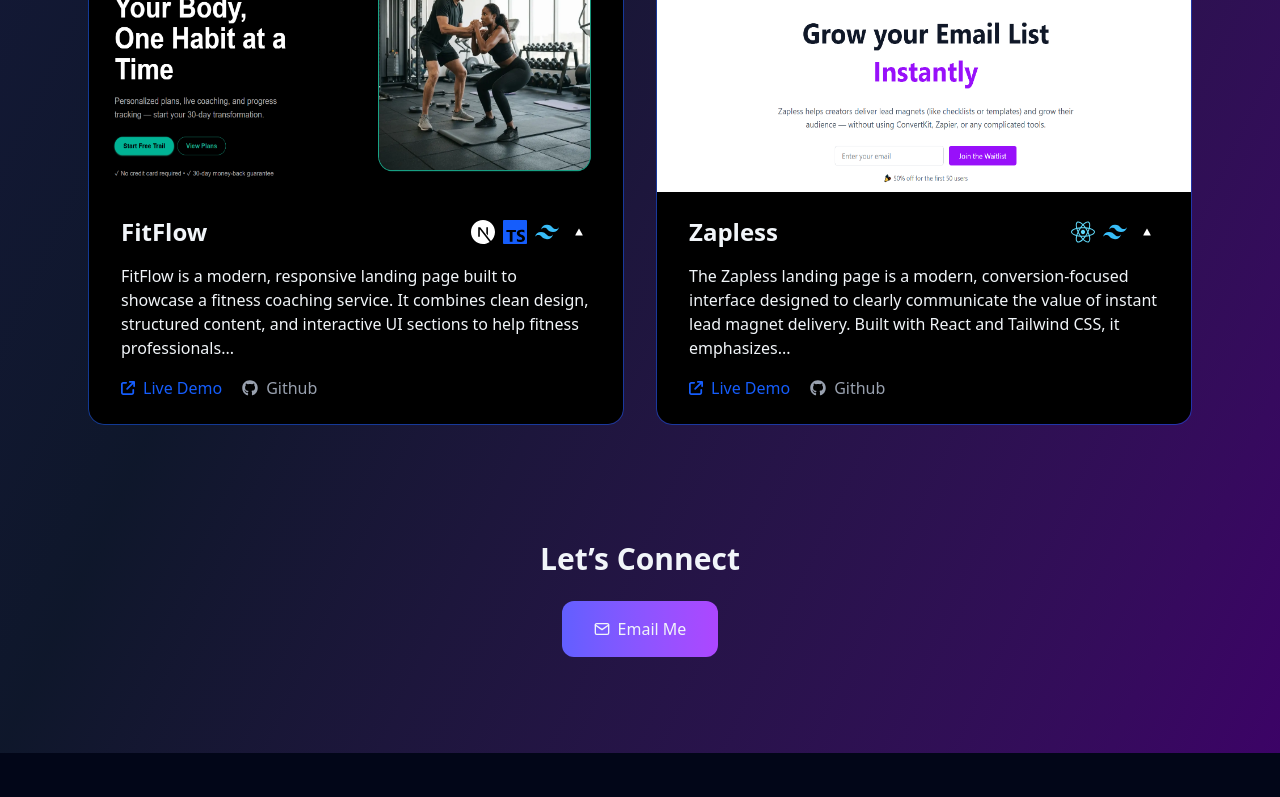
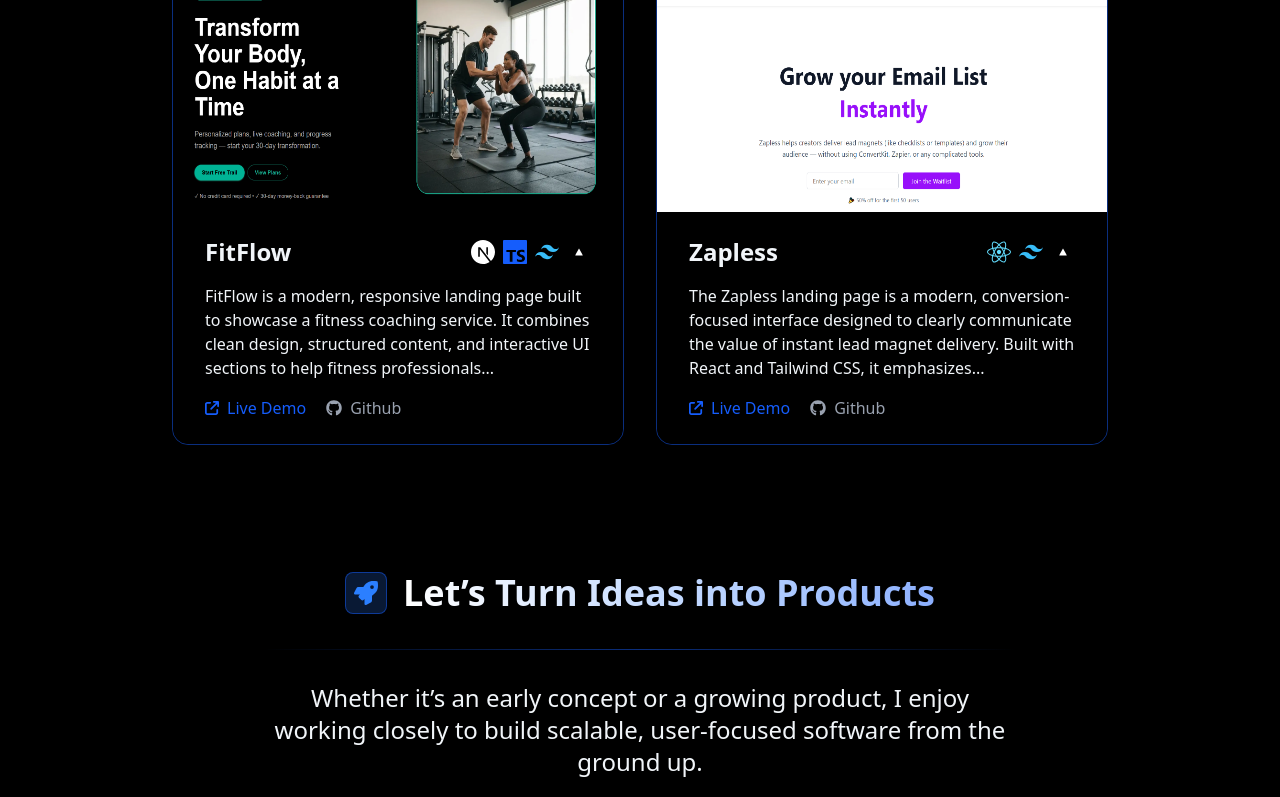
Before and after one commit to itsgauravkumar07/gaurav.site, a React (Vite) app: page / in a window 1280 px wide. Shown: the part 2000-2797 px from the top of the page. Before the commit the page ends 2753 px from the top, so only its background shows below. Built offline with nearby package versions, Linux system fonts and the light colour scheme.

Commit message:
Revise the design of contact section

```diff
--- a/src/App.jsx
+++ b/src/App.jsx
@@ -7,18 +7,14 @@
 
 export default function App() {
   return (
-    <div
-      className="
-        min-h-screen text-slate-100
-        bg-gradient-to-br
-        from-indigo-950 via-slate-900 to-purple-950
-      "
-    >
-      <Navbar />
-      <Hero />
-      <Skills />
-      <Projects />
-      <Contact />
+    <div className="min-h-screen text-slate-100 bg-black">
+      <div className="max-w-5xl mx-auto md:px-5">
+        <Navbar />
+        <Hero />
+        <Skills />
+        <Projects />
+        <Contact />
+      </div>
     </div>
   )
 }
--- a/src/components/Contact.jsx
+++ b/src/components/Contact.jsx
@@ -1,22 +1,39 @@
 import { FiMail } from "react-icons/fi"
+import { FaRocket } from 'react-icons/fa';
 import Reveal from "./Reveal"
 
 export default function Contact() {
   return (
-    <section id="contact" className="py-24 text-center">
-      <Reveal>
-        <h2 className="text-3xl font-bold mb-6">Let’s Connect</h2>
+    <section id="contact" className="py-5 text-center max-w-6xl mx-auto px-6 flex justify-center items-center">
+       <div className="px-2 py-2 flex items-center justify-center flex-col max-w-3xl">
+          <div className="flex gap-4 items-center">
+              <span className="bg-blue-500/20 px-2 py-2 rounded-lg border-blue-600/50 border"><FaRocket className="text-2xl text-blue-500"/></span>
+              <span className="text-4xl font-bold bg-linear-to-r from-white bg-white to-blue-600/50 bg-clip-text text-transparent py-1">Let’s Turn Ideas into Products</span>
+          </div>
+          <div className="my-8 h-px w-full bg-linear-to-r from-transparent via-blue-600/50 to-transparent " />
 
-        <a
-          href="mailto:your@email.com"
-          className="inline-flex items-center gap-2 px-8 py-4 rounded-xl
-          bg-gradient-to-r from-indigo-500 to-purple-500
-          hover:scale-105 transition"
-        >
-          <FiMail />
-          Email Me
-        </a>
-      </Reveal>
+            <p
+              className="text-2xl ">
+                Whether it’s an early concept or a growing
+                product, I enjoy working closely to build
+                scalable, user-focused software from the ground up.
+            </p>
+
+            <div
+              className="
+              flex items-center justify-center gap-2
+            text-blue-600
+              px-6 py-2
+              rounded-md
+            border-blue-600/50 border
+              my-10 w-full
+            hover:bg-blue-500/20
+             transition-transform duration-500 ease-out hover:scale-101">
+              <FiMail />
+              <span className="">01itsgauravpal@gmail.com</span>
+            </div>
+       </div>
+
     </section>
   )
 }
--- a/src/components/Projects.jsx
+++ b/src/components/Projects.jsx
@@ -9,7 +9,7 @@
 
 export default function Projects() {
   return (
-    <section id="projects" className="max-w-6xl mx-auto px-6 py-5">
+    <section id="projects" className="max-w-6xl mx-auto px-6 py-24">
       <div className="flex gap-4 items-center">
         <span className="bg-blue-500/20 px-2 py-2 rounded-lg border-blue-600/50 border"><FiCode className="text-2xl text-blue-500"/></span>
         <span className="text-4xl font-bold bg-linear-to-r from-white bg-white to-blue-600/50 bg-clip-text text-transparent py-1">Featured Projects</span>
@@ -19,12 +19,12 @@
       <div className="grid md:grid-cols-2 lg:grid-cols-2 gap-8">
 
         {/* Project 01 */}
-        <div className="grid grid-rows-[auto_1fr] overflow-hidden rounded-2xl border border-blue-600/50 transition-all duration-200 ease-out hover:-translate-y-1">
+        <div className="grid grid-rows-[auto_1fr] overflow-hidden rounded-2xl border border-blue-600/50 transition-transform duration-400 ease-out hover:scale-101">
         <div>
           <img
             src={Billwise}
             alt="Billwise dashoard img"
-            className="rounded-t-2xl h-70"
+            className="rounded-t-2xl h-70 md:h-60 lg:h-60"
           />
         </div>
         <div className="bg-black rounded-b-2xl">
@@ -78,12 +78,12 @@
         </div>
 
         {/* Project 02 */}
-        <div className="grid grid-rows-[auto_1fr] overflow-hidden rounded-2xl border border-blue-600/50 transition-all duration-200 ease-out hover:-translate-y-1">
+        <div className="grid grid-rows-[auto_1fr] overflow-hidden rounded-2xl border border-blue-600/50 transition-transform duration-400 ease-out hover:scale-101">
         <div>
           <img
             src={QuizBee}
             alt="QuizBee img"
-            className="rounded-t-2xl h-70"
+            className="rounded-t-2xl h-70 md:h-60 lg:h-60"
           />
         </div>
         <div className="bg-black rounded-b-2xl">
@@ -137,12 +137,12 @@
         </div>
 
         {/* Project 03 */}
-       <div className="grid grid-rows-[auto_1fr] overflow-hidden rounded-2xl border border-blue-600/50 transition-all duration-200 ease-out hover:-translate-y-1">
+       <div className="grid grid-rows-[auto_1fr] overflow-hidden rounded-2xl border border-blue-600/50 transition-transform duration-400 ease-out hover:scale-101">
         <div>
           <img
             src={Fitflow}
             alt="FitFlow img"
-            className="rounded-t-2xl h-70"
+            className="rounded-t-2xl h-70 md:h-60 lg:h-60"
           />
         </div>
         <div className="bg-black rounded-b-2xl">
@@ -197,12 +197,12 @@
         </div>
 
         {/* Project 04 */}
-       <div className="grid grid-rows-[auto_1fr] overflow-hidden rounded-2xl border border-blue-600/50 transition-all duration-200 ease-out hover:-translate-y-1">
+       <div className="grid grid-rows-[auto_1fr] overflow-hidden rounded-2xl border border-blue-600/50 transition-transform duration-400 ease-out hover:scale-101">
         <div>
           <img
             src={Zapless}
             alt="Zapless img"
-            className="rounded-t-2xl h-70"
+            className="rounded-t-2xl h-70 md:h-60 lg:h-60"
           />
         </div>
         <div className="bg-black rounded-b-2xl">
```
